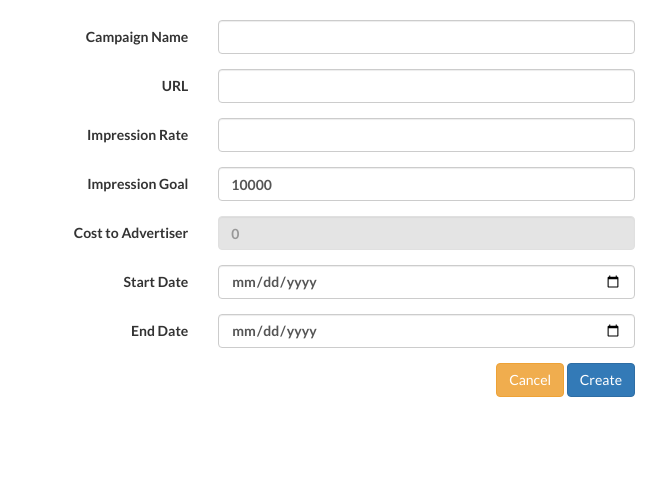
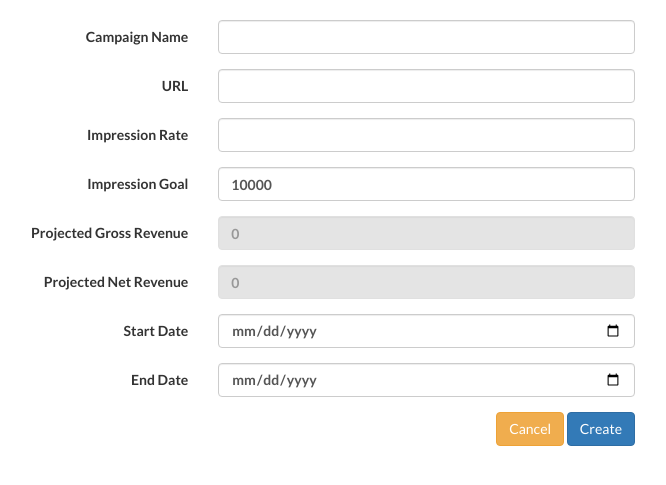
Before and after one commit to assemblio/lidheza, a Flask app: template app/templates/mod_publisher/campaign/create.html in a window 1280 px wide. Shown: the part 52-537 px from the top of the page, without its empty margins (325-991 px from the left). Run offline with Flask 2, Linux system fonts and the light colour scheme; the template is opened without the code that fills it: values that come from a table or form of the project are taken from there, most other values are stand-ins (such as "Sample title", 1, 10 or a date in 2020); form fields are guessed from the names that the template uses; parts of the project's set-up code (start-up, migrations or seed data) failed here and were passed over; some libraries are stand-ins or nearby versions.

Commit message:
Distinguished between gross and net revenue

```diff
--- a/app/__init__.py
+++ b/app/__init__.py
@@ -66,6 +66,9 @@ def load_config(app):
     app.config['UPLOAD_FOLDER'] = config.get('Application', 'UPLOAD_FOLDER')
     app.config['AD_ASSET_REL_FOLDER_URL'] = config.get('Application', 'AD_ASSET_REL_FOLDER_URL')
 
+    # Commission
+    app.config['COMMISSION'] = config.get('Application', 'COMMISSION')
+
     # Logging path might be relative or starts from the root.
     # If it's relative then be sure to prepend the path with the application's root directory path.
     log_path = config.get('Logging', 'PATH')
--- a/app/templates/mod_publisher/campaign/create.html
+++ b/app/templates/mod_publisher/campaign/create.html
@@ -26,15 +26,18 @@
         });
 
         $( "#impression_goal" ).keyup(function() {
-            $( "#cost_to_advertiser" ).val( $(this).val() * $( "#impression_rate").val());
+            $( "#gross_revenue" ).val( $(this).val() * $( "#impression_rate").val());
+            $( "#net_revenue" ).val( $( "#gross_revenue" ).val() * ($( "#gross_revenue" ).val() - parseFloat("{{ config['COMMISSION'] }}")));
         });
 
         $( "#impression_rate" ).keyup(function() {
-            $( "#cost_to_advertiser" ).val( $(this).val() * $( "#impression_goal").val());
+            $( "#gross_revenue" ).val( $(this).val() * $( "#impression_goal").val());
+            $( "#net_revenue" ).val( $( "#gross_revenue" ).val() - ($( "#gross_revenue" ).val() * parseFloat("{{ config['COMMISSION'] }}")));
         });
 
-        // Init cost to advertiser
-        $( "#cost_to_advertiser" ).val( $( "#impression_rate").val() * $( "#impression_goal").val());
+        // Init projected
+        $( "#gross_revenue" ).val( $( "#impression_rate").val() * $( "#impression_goal").val());
+        $( "#net_revenue" ).val( $( "#gross_revenue" ).val() - ($( "#gross_revenue" ).val() * parseFloat("{{ config['COMMISSION'] }}")));
     });
     </script>
 {% endblock %}
@@ -81,9 +84,16 @@
                 </div>
 
                 <div class="form-group">
-                     <label class="control-label col-sm-4" for="cost_to_advertiser">Cost to Advertiser</label>
+                     <label class="control-label col-sm-4" for="gross_revenue">Projected Gross Revenue</label>
                      <div class="col-sm-8">
-                         <input class="form-control disable" id="cost_to_advertiser" name="cost_to_advertiser" type="text" value="">
+                         <input class="form-control disable" id="gross_revenue" name="gross_revenue" type="text" value="">
+                     </div>
+                </div>
+
+                <div class="form-group">
+                     <label class="control-label col-sm-4" for="net_revenue">Projected Net Revenue</label>
+                     <div class="col-sm-8">
+                         <input class="form-control disable" id="net_revenue" name="net_revenue" type="text" value="">
                      </div>
                 </div>
 
--- a/config-template.cfg
+++ b/config-template.cfg
@@ -5,6 +5,7 @@ SECRET_KEY=
 ALLOWED_EXT=png,jpg,peg,gif
 UPLOAD_FOLDER =/path/to/the/uploads/
 AD_ASSET_REL_FOLDER_URL=static/campaign-assets/
+COMMISSION=0.25
 
 [Mongo]
 DB_NAME=
```
Also changed, not shown: app/templates/mod_publisher/index.html (+9 -9 lines).
